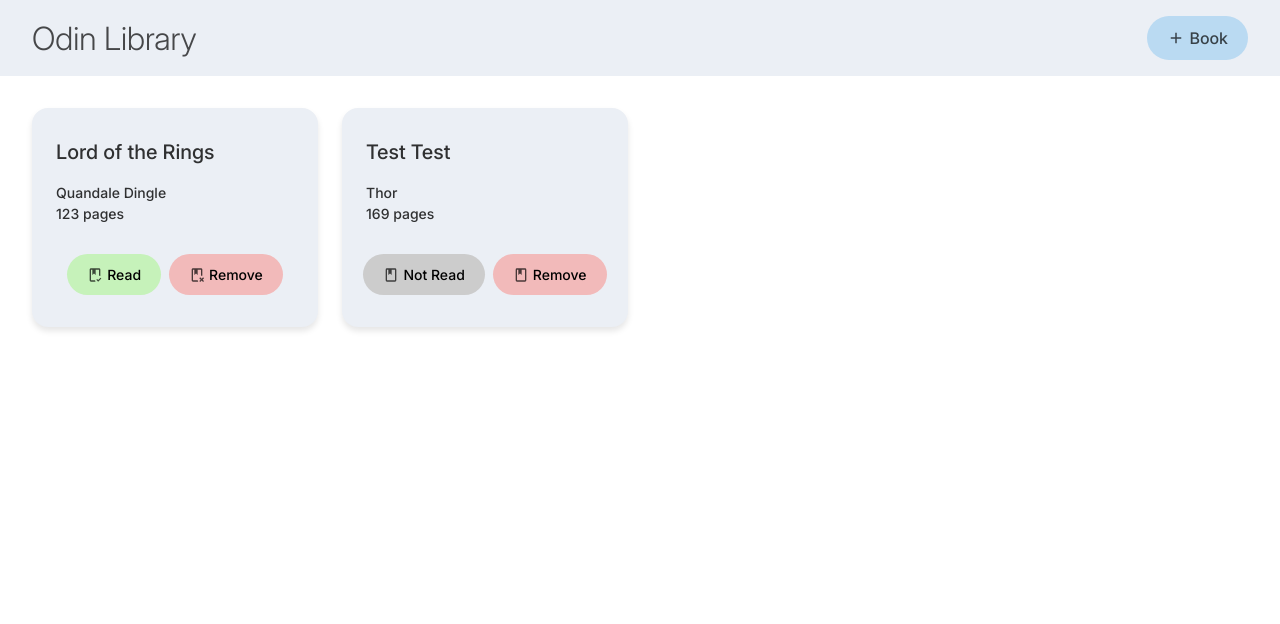
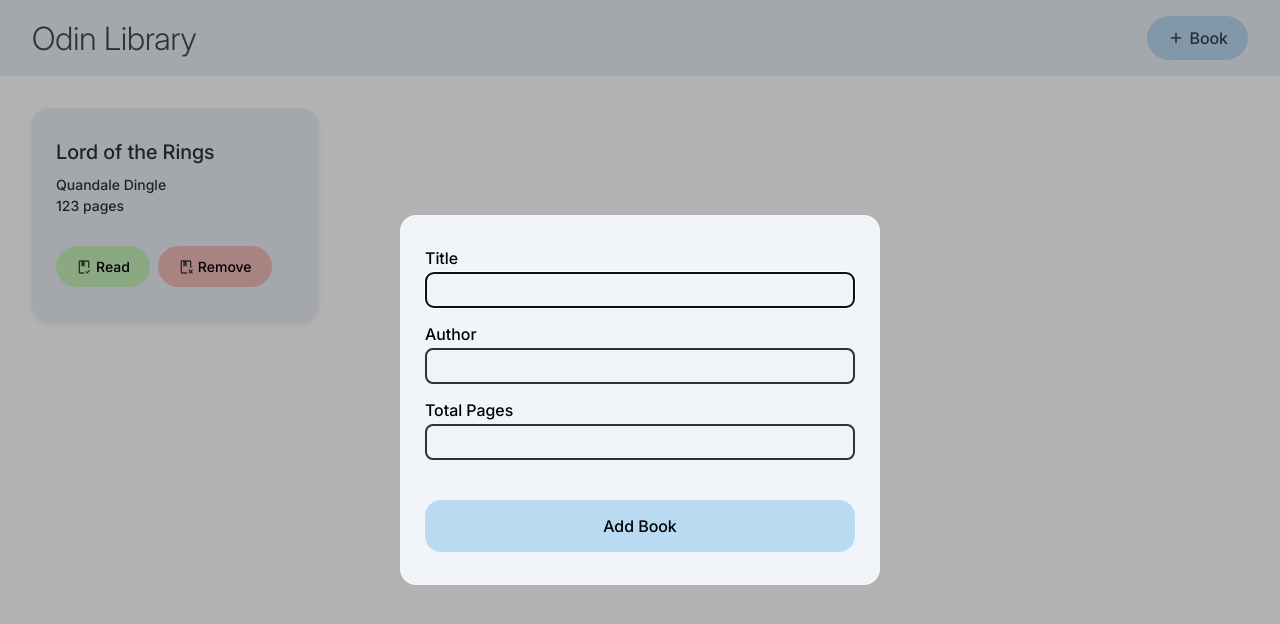
Before and after one commit to nannnmuzaki/odin-libary, a plain HTML site: page index.html in a window 1280 px wide. Both pictures are taken after a click on the button "Book". Drawn offline with Linux system fonts and the light colour scheme.

Commit message:
add modal ui

```diff
--- a/css/style.css
+++ b/css/style.css
@@ -61,7 +61,7 @@ body {
 
 .books {
     display: grid;
-    grid-template-columns: repeat(auto-fill, minmax(250px, 1fr));
+    grid-template-columns: repeat(auto-fill, minmax(260px, 1fr));
     gap: 1.5rem;
     padding: 2rem;
 }
@@ -80,7 +80,7 @@ body {
 .book-title {
     font-size: 20px;
     font-weight: 500;
-    margin-bottom: 1rem;
+    margin-bottom: 0.5rem;
 }
 
 .book-author,
@@ -94,7 +94,7 @@ body {
     margin-top: 2rem;
     display: inline-flex;
     align-items: center;
-    justify-content: center;
+    justify-content: flex-start;
     gap: 0.5rem;
 }
 
@@ -151,3 +151,62 @@ body {
 #removeBookBtn:hover {
     background-color: hsl(0, 68%, 74%);
 }
+
+#addBookDialog {
+    background: hsl(214, 33%, 96%);
+    backdrop-filter: blur(10px);
+    border: 1px solid rgba(255, 255, 255, 0.3);
+    border-radius: 16px;
+    padding: 0;
+    margin: 0;
+    width: 90%;
+    max-width: 480px;
+    position: fixed;
+    top: 50%;
+    left: 50%;
+    transform: translate(-50%, -50%);
+}
+
+#addBookDialog::backdrop {
+    background: rgba(0, 0, 0, 0.3);
+}
+
+#addBookForm {
+    display: flex;
+    flex-direction: column;
+    gap: 1rem;
+    padding: 2rem 1.5rem;
+}
+
+#addBookForm>p {
+    display: flex;
+    flex-direction: column;
+    justify-content: center;
+    gap: 0.25rem;
+}
+
+#addBookForm input[type="text"] {
+    border: 2px solid rgba(0, 0, 0, 0.8);
+    border-radius: 0.5rem;
+    padding: 8px 12px;
+    background-color: transparent;
+}
+
+#addBookForm label {
+    font-weight: 500;
+}
+
+#addBookForm>button[type="submit"] {
+    margin-top: 1.5rem;
+    border: none;
+    padding: 1rem 1.5rem;
+    border-radius: 1rem;
+    font-weight: 500;
+    font-size: 16px;
+    background-color: hsl(206, 68%, 84%);
+    cursor: pointer;
+}
+
+#addBookForm>button[type="submit"]:hover {
+    background-color: hsl(206, 68%, 74%);
+}
--- a/index.html
+++ b/index.html
@@ -51,6 +51,24 @@
         </div>
     </div>
 
+    <dialog id="addBookDialog" closedby="any">
+        <form method="dialog" id="addBookForm">
+            <p>
+                <label for="title">Title</label>
+                <input type="text" name="title" id="title">
+            </p>
+            <p>
+                <label for="author">Author</label>
+                <input type="text" name="author" id="author">
+            </p>
+            <p>
+                <label for="pages">Total Pages</label>
+                <input type="text" name="pages" id="pages">
+            </p>
+            <button type="submit">Add Book</button>
+        </form>
+    </dialog>
+
     <script src="js/script.js" defer></script>
 </body>
 
--- a/js/script.js
+++ b/js/script.js
@@ -2,12 +2,9 @@ const addBookBtn = document.querySelector('#addBookBtn');
 const toggleReadBtn = document.querySelector('#toggleReadBtn');
 const removeBookBtn = document.querySelector('#removeBookBtn');
 const books = document.querySelector('.books');
+const dialog = document.querySelector('#addBookDialog')
 
 const library = [];
-
-const thor = new Book("Test Test", "Thor", "169")
-
-addBookToLibrary(thor);
 
 function Book(title, author, pages) {
     if (!new.target) {
@@ -40,6 +37,10 @@ function removeBookFromLibrary(bookId) {
         library.splice(index, 1);
     }
 }
+
+addBookBtn.addEventListener('click', () => {
+    dialog.showModal();
+})
 
 function createBookCard(book) {
     const newBookCard = document.createElement('div');
```
